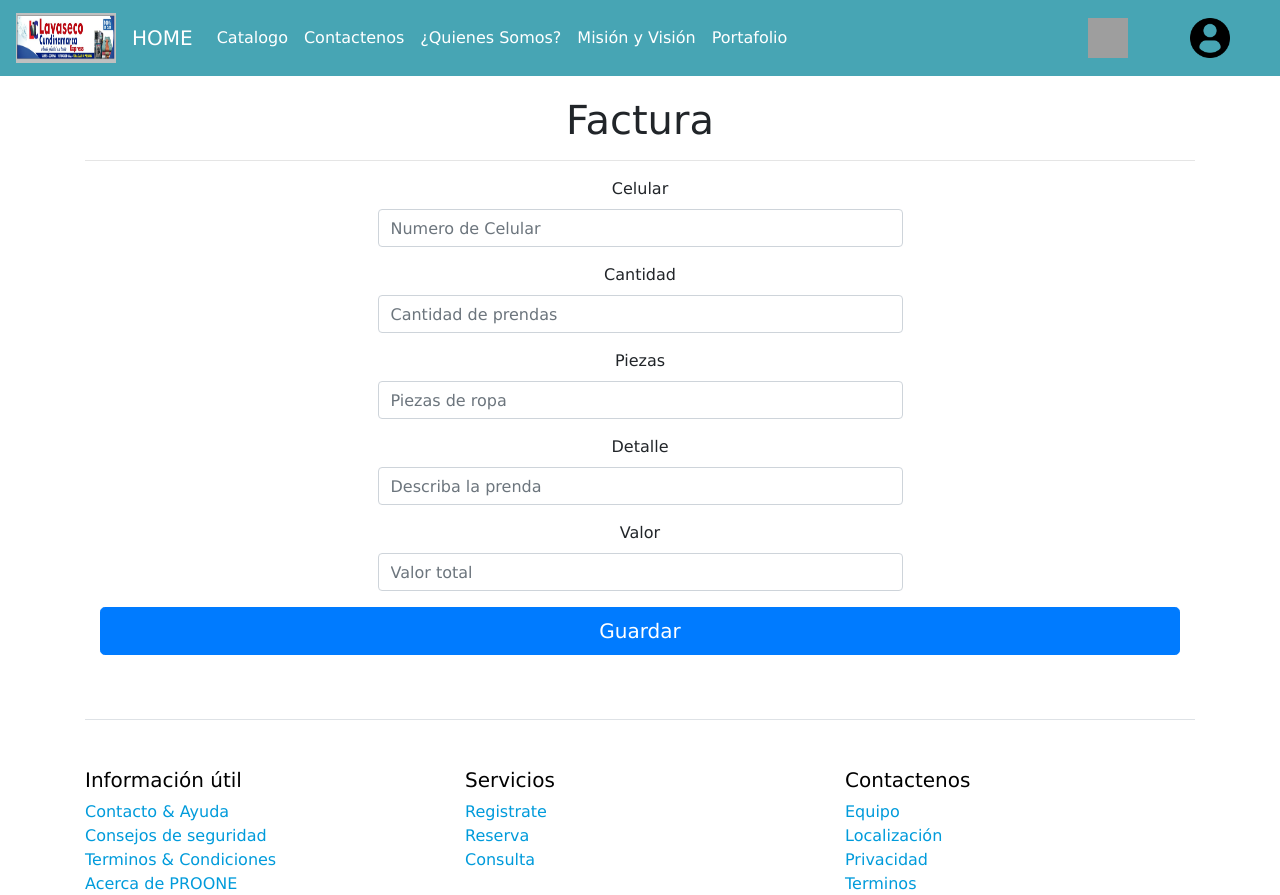
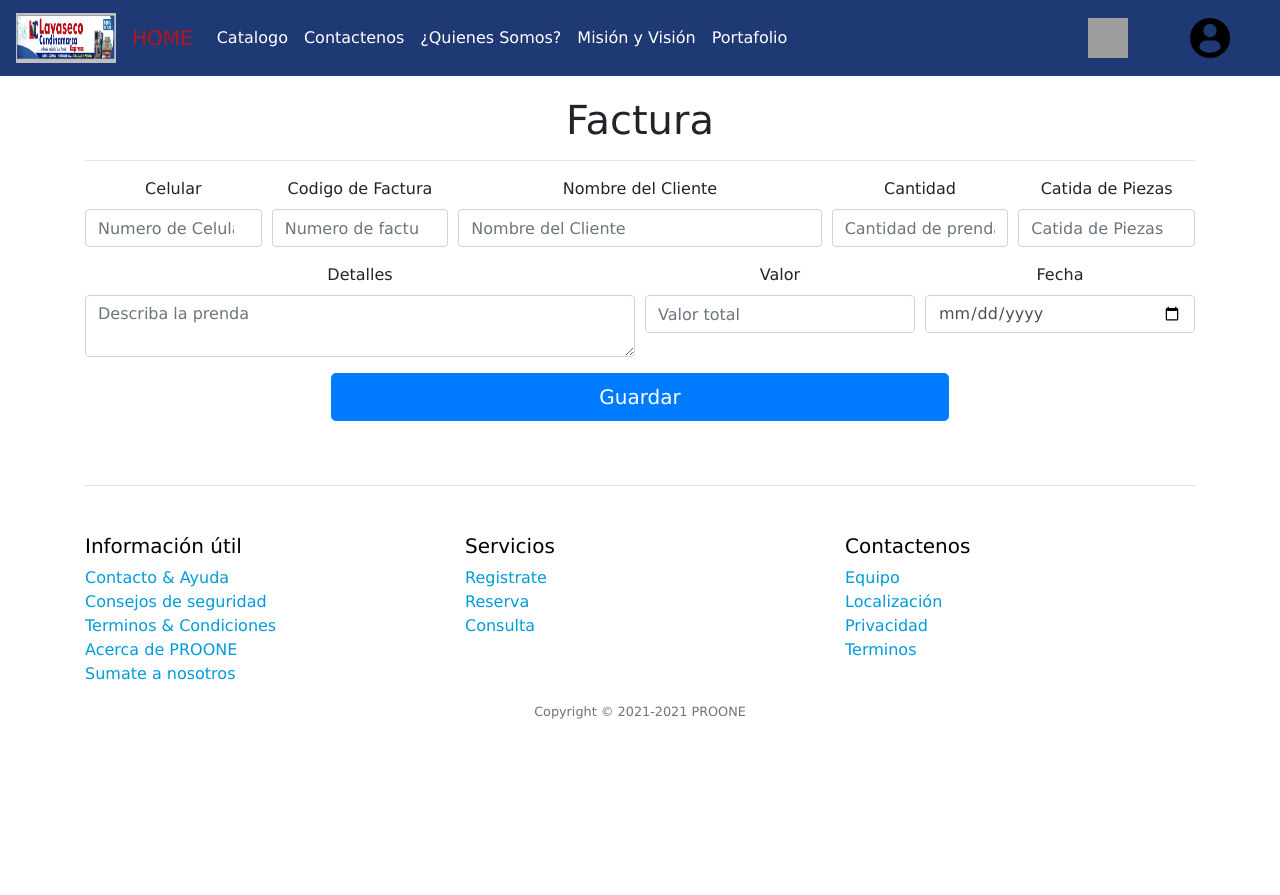
Before and after one commit to David-Fagua/PROLAVA, a PHP site: page / in a window 1280 px wide. Shown: the top 895 px of the page. After the commit the page ends 719 px from the top, so only its background shows below. Run offline with PHP 8.4, Linux system fonts and the light colour scheme; grey boxes are pictures that could not be loaded.

Commit message:
v0.0.2
-Modificación Color
-Se modifica el formulario
*Error al crear una factura, por duplicado de numero de celular
*Modificar Navbar

```diff
--- a/index.php
+++ b/index.php
@@ -11,6 +11,8 @@
 
 </--info--/>
 
+</--formulario--/>
+
 <div id="wrapper" class="container">
 
   <center>
@@ -20,46 +22,61 @@
 
       <fieldset>
 
-        <div class="form-group">
-          <div class="col-md-6">
+        <div class="form-row">
+
+          <div class="form-group col-md-2">
             <label class="control-label" for="text">Celular</label>
-            <input name="Celular" class="form-control" placeholder="Numero de Celular" type="text">
-            </div>
+            <input type="number" maxlength="10" oninput="if(this.value.length > this.maxLength) this.value = this.value.slice(0, this.maxLength);"  name="Celular" class="form-control" placeholder="Numero de Celular">
           </div>
 
-        <div class="form-group">
-            <div class="col-md-6">
-              <label class="control-label" for="text">Cantidad</label>
-              <input name="Cantidad" class="form-control" placeholder="Cantidad de prendas" type="text">
-            </div>
+          <div class="form-group col-md-2">
+            <label class="control-label" for="text">Codigo de Factura</label>
+            <input type="number" name="N_factura" class="form-control" placeholder="Numero de factura">
           </div>
 
-          <div class="form-group">
-            <div class="col-md-6">
-              <label class="control-label" for="text">Piezas</label>
-              <input name="Piezas" class="form-control" placeholder="Piezas de ropa" type="text">
-            </div>
+          <div class="form-group col-md-4">
+            <label class="control-label" for="text">Nombre del Cliente</label>
+            <input type="text" name="Nombre_Cliente" class="form-control" placeholder="Nombre del Cliente">
           </div>
 
-          <div class="form-group">
-            <div class="col-md-6">
-              <label class="control-label" for="text">Detalle</label>
-              <input name="Detalle" class="form-control" placeholder="Describa la prenda" type="text">
-            </div>
+          <div class="form-group col-md-2">
+            <label class="control-label" for="text">Cantidad</label>
+            <input type="text" name="Cantidad" class="form-control" placeholder="Cantidad de prendas">
           </div>
 
-          <div class="form-group">
-            <div class="col-md-6">
-              <label class="control-label" for="text">Valor</label>
-              <input name="Valor" class="form-control" placeholder="Valor total" type="text">
-            </div>
+          <div class="form-group col-md-2">
+            <label class="control-label" for="text">Catida de Piezas</label>
+            <input type="text" name="Piezas" class="form-control" placeholder="Catida de Piezas">
+          </div>
+        </div>
+
+        <div class="form-row">
+
+          </--Area de texto libre--/>
+
+          <div class="form-group col-md-6">
+            <label for="validationTextarea">Detalles</label>
+            <textarea name="Detalle" class="form-control " id="validationTextarea" placeholder="Describa la prenda"></textarea>
           </div>
 
-          <div class="form-group">
-            <div class="col-md-12">
-              <button type="submit" class="btn btn-primary btn-lg btn-block info">Guardar</button>
-            </div>
+          </--Fin de Area de texto libre--/>
+
+          <div class="form-group col-md-3">
+            <label class="control-label" for="text">Valor</label>
+            <input type="number" name="Valor" class="form-control" placeholder="Valor total">
           </div>
+
+          <div class="form-group col-md-3">
+            <label class="control-label" for="text">Fecha</label>
+            <input type="date" name="Fecha_despacho" class="form-control" placeholder="AAAA/MM/DD" >
+          </div>
+        </div>
+
+        <div class="form-group">
+          <div class="col-md-7">
+            <button type="submit" class="btn btn-primary btn-lg btn-block info">Guardar</button>
+          </div>
+        </div>
 
       </fieldset>
     </form>
--- a/partials/menu.php
+++ b/partials/menu.php
@@ -3,11 +3,11 @@
 <br/>
 
 <div>
-  <nav class="navbar navbar-light navbar-expand-lg fixed-top" style="background-color: #47A5B4;">
+  <nav class="navbar navbar-light navbar-expand-lg fixed-top" style="background-color: #1f3975;">
     <a href="index.php" class="navbar-brand" >
       <img src="assets/icon/Logo.jpg" width="100" height="50" alt="Lavaseco">
     </a>
-    <a href="index.php" class="navbar-brand" style="color: #ffffff;">HOME</a>
+    <a href="index.php" class="navbar-brand" style="color: #b6151e;">HOME</a>
     <button class="navbar-toggler" type="button" data-toggle="collapse" data-target="#navbarSupportedContent" aria-controls="navbarSupportedContent" aria-expanded="false" aria-label="Toggle navigation">
       <span class="navbar-toggler-icon"></span>
     </button>
```
Also changed, not shown: logica/guardar.php (+5 -6 lines).
